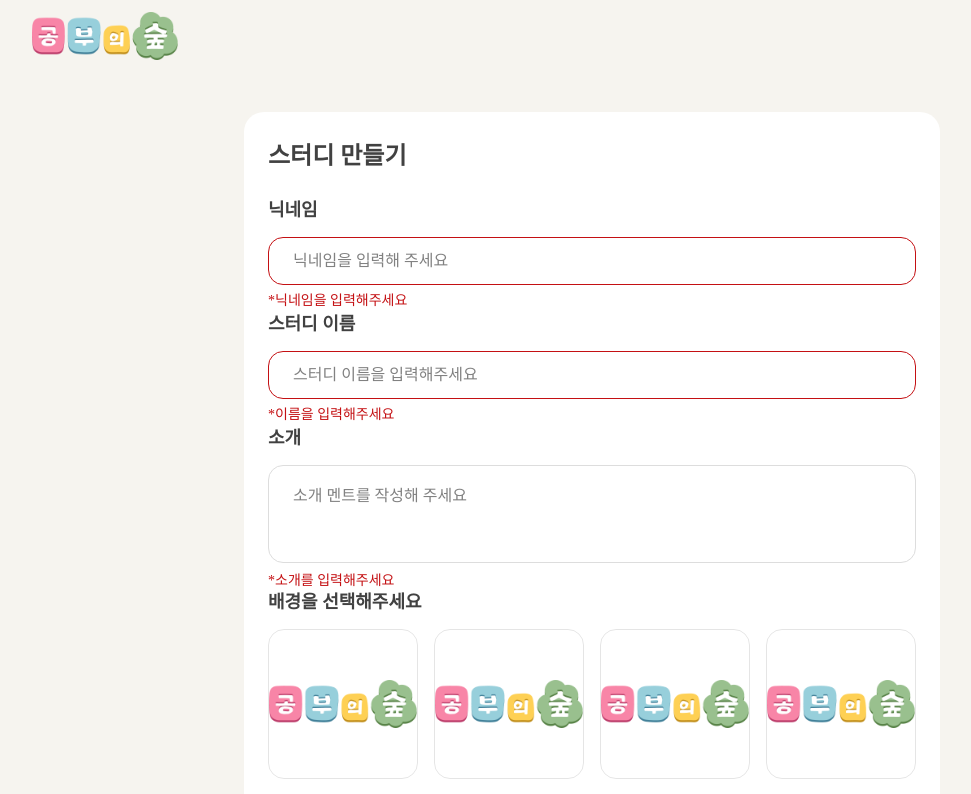
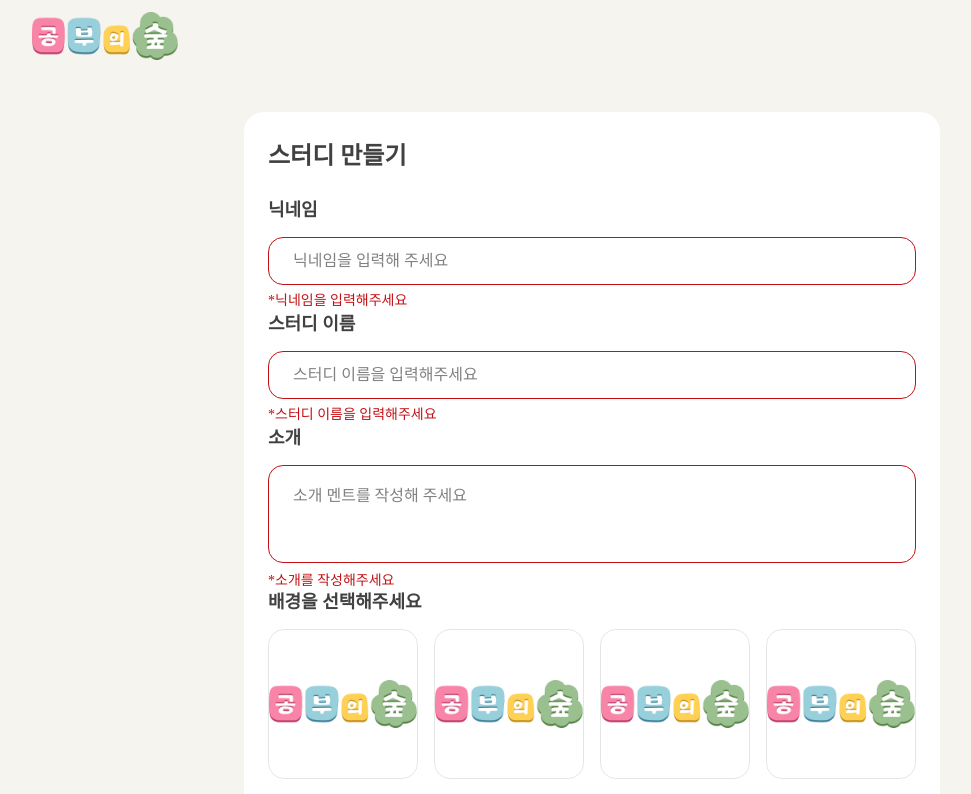
Before and after one commit to quothraven1122/13-study-forest-1-FE, a React (Vite) app: page /studies/new in a window 1280 px wide. Shown: the top 794 px of the page, without its empty margins (48-1019 px from the left). Built offline with nearby package versions, Linux system fonts and the light colour scheme; a web font is replaced by a local one.

Commit message:
refactor: #30 반복되는 필드 FormField 컴포넌트로 추출

```diff
--- a/src/components/Input/Input.jsx
+++ b/src/components/Input/Input.jsx
@@ -16,7 +16,7 @@
         <textarea
           {...props}
           className={styles.input}
-          style={{ minHeight: '98px' }}
+          style={{ minHeight: '98px', ...props.style }}
           maxLength={maxLength}
         />
       ) : (
--- a/src/pages/StudyCreatePage/StudyCreatePage.jsx
+++ b/src/pages/StudyCreatePage/StudyCreatePage.jsx
@@ -3,6 +3,33 @@
 import Input from '../../components/Input/Input';
 import testImg from '../../assets/imgs/logo.png';
 import Button from '../../components/Button/Button';
+
+function FormField({
+  error,
+  Data,
+  label,
+  placeholder,
+  onChange,
+  ...inputprops
+}) {
+  return (
+    <div className={styles.formField}>
+      <p>{label}</p>
+      <Input
+        style={
+          error && {
+            border: '1px solid var(--red-error_C41013, #C41013)',
+          }
+        }
+        value={Data}
+        placeholder={placeholder}
+        onChange={onChange}
+        {...inputprops}
+      />
+      {error && <span>*{error}</span>}
+    </div>
+  );
+}
 
 function StudyCreatePage() {
   const [studyData, setStudyData] = useState({
@@ -12,7 +39,6 @@
     background: 'testImg',
     password: '',
   });
-  console.log(studyData);
 
   const [confirmPassword, setConfirmPassword] = useState('');
 
@@ -29,10 +55,10 @@
 
   const validateForm = (studyData, confirmPassword) => {
     const errors = {};
-    if (!studyData.nickname.trim('')) {
+    if (!studyData.nickname.trim()) {
       errors.nickname = '닉네임을 입력해주세요';
     }
-    if (!studyData.name.trim('')) {
+    if (!studyData.name.trim()) {
       errors.name = '스터디 이름을 입력해주세요';
     }
     if (!studyData.description) {
@@ -48,13 +74,12 @@
   };
 
   const errors = validateForm(studyData, confirmPassword);
-  console.log(errors);
 
   return (
     <div className={styles.createContainer}>
       <form className={styles.createBox}>
         <h2>스터디 만들기</h2>
-        <div className={styles.formField}>
+        {/* <div className={styles.formField}>
           <p>닉네임</p>
           <Input
             style={
@@ -69,55 +94,41 @@
             placeholder='닉네임을 입력해 주세요'
           />
           {errors.nickname && <span>*닉네임을 입력해주세요</span>}
-        </div>
+        </div> */}
+        <FormField
+          error={errors.nickname}
+          Data={studyData.nickname}
+          label='닉네임'
+          placeholder='닉네임을 입력해 주세요'
+          onChange={(e) =>
+            setStudyData((prev) => ({ ...prev, nickname: e.target.value }))
+          }
+        />
 
-        <div className={styles.formField}>
-          <p>스터디 이름</p>
-          <Input
-            style={
-              errors.name && {
-                border: '1px solid var(--red-error_C41013, #C41013)',
-              }
-            }
-            value={studyData.name}
+        <FormField
+          error={errors.name}
+          Data={studyData.name}
+          label='스터디 이름'
+          placeholder='스터디 이름을 입력해주세요'
           onChange={(e) =>
             setStudyData((prev) => ({ ...prev, name: e.target.value }))
           }
-            placeholder='스터디 이름을 입력해주세요'
         />
-          {errors.name && <span>*이름을 입력해주세요</span>}
-        </div>
 
-        <div className={styles.formField}>
-          <p>소개</p>
-          <Input
-            style={
-              errors.description && {
-                border: '1px solid var(--red-error_C41013, #C41013)',
+        <FormField
+          error={errors.description}
+          Data={studyData.description}
+          label='소개'
+          placeholder='소개 멘트를 작성해 주세요'
+          onChange={(e) =>
+            setStudyData((prev) => ({ ...prev, description: e.target.value }))
           }
-            }
-            value={studyData.description}
-            onChange={(e) =>
-              setStudyData((prev) => ({
-                ...prev,
-                description: e.target.value,
-              }))
-            }
-            placeholder='소개 멘트를 작성해 주세요'
           textarea
         />
-          {errors.description && <span>*소개를 입력해주세요</span>}
-        </div>
 
         <div className={styles.formField}>
           <p>배경을 선택해주세요</p>
           <div className={styles.imageGrid}>
-            {/* <input
-                type='radio'
-                name='background'
-                value={testImg}
-                checked={true}
-              /> */}
             {backgrounds.map((background, index) => (
               <label key={index} className={styles.imageBox}>
                 <input
@@ -137,25 +148,18 @@
           </div>
         </div>
 
-        <div className={styles.formField}>
-          <p>비밀번호</p>
-          <Input
-            style={
-              errors.password && {
-                border: '1px solid var(--red-error_C41013, #C41013)',
-              }
-            }
-            value={studyData.password}
+        <FormField
+          error={errors.password}
+          Data={studyData.password}
+          label='비밀번호'
+          placeholder='비밀번호를 입력해 주세요'
           onChange={(e) =>
             setStudyData((prev) => ({ ...prev, password: e.target.value }))
           }
-            placeholder='비밀번호를 입력해 주세요'
           passwordToggle={true}
         />
-          {errors.password && <span>*비밀번호를 입력해주세요</span>}
-        </div>
 
-        <div className={styles.formField}>
+        {/* <div className={styles.formField}>
           <p>비밀번호 확인</p>
           <Input
             style={
@@ -169,7 +173,15 @@
             passwordToggle={true}
           />
           {errors.confirmPassword && <span>*비밀번호가 일치하지 않습니다</span>}
-        </div>
+        </div> */}
+        <FormField
+          error={errors.confirmPassword}
+          Data={studyData.confirmPassword}
+          label='비밀번호 확인'
+          placeholder='비밀번호를 다시 한 번 입력해 주세요'
+          onChange={(e) => setConfirmPassword(e.target.value)}
+          passwordToggle={true}
+        />
         <Button>만들기</Button>
       </form>
     </div>
--- a/src/pages/StudyCreatePage/StudyCreatePage.module.css
+++ b/src/pages/StudyCreatePage/StudyCreatePage.module.css
@@ -91,6 +91,7 @@
 @media (max-width: 375px) {
   .createContainer {
     margin: 0 auto;
+    margin-top: 20px;
     margin-bottom: 100px;
     width: calc(100% - 32px);
   }
```
Lines whose indentation alone changed are shown as unchanged.
